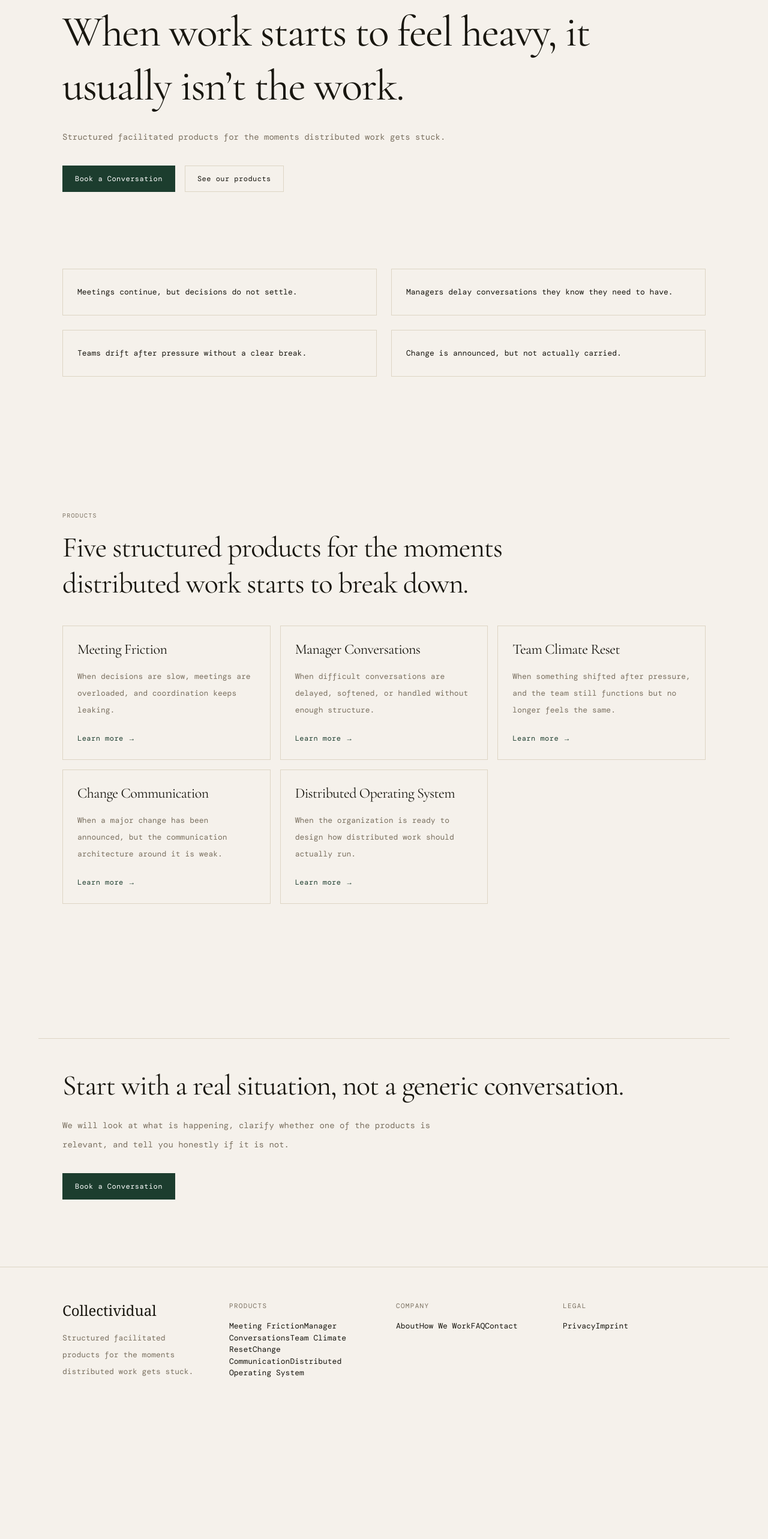
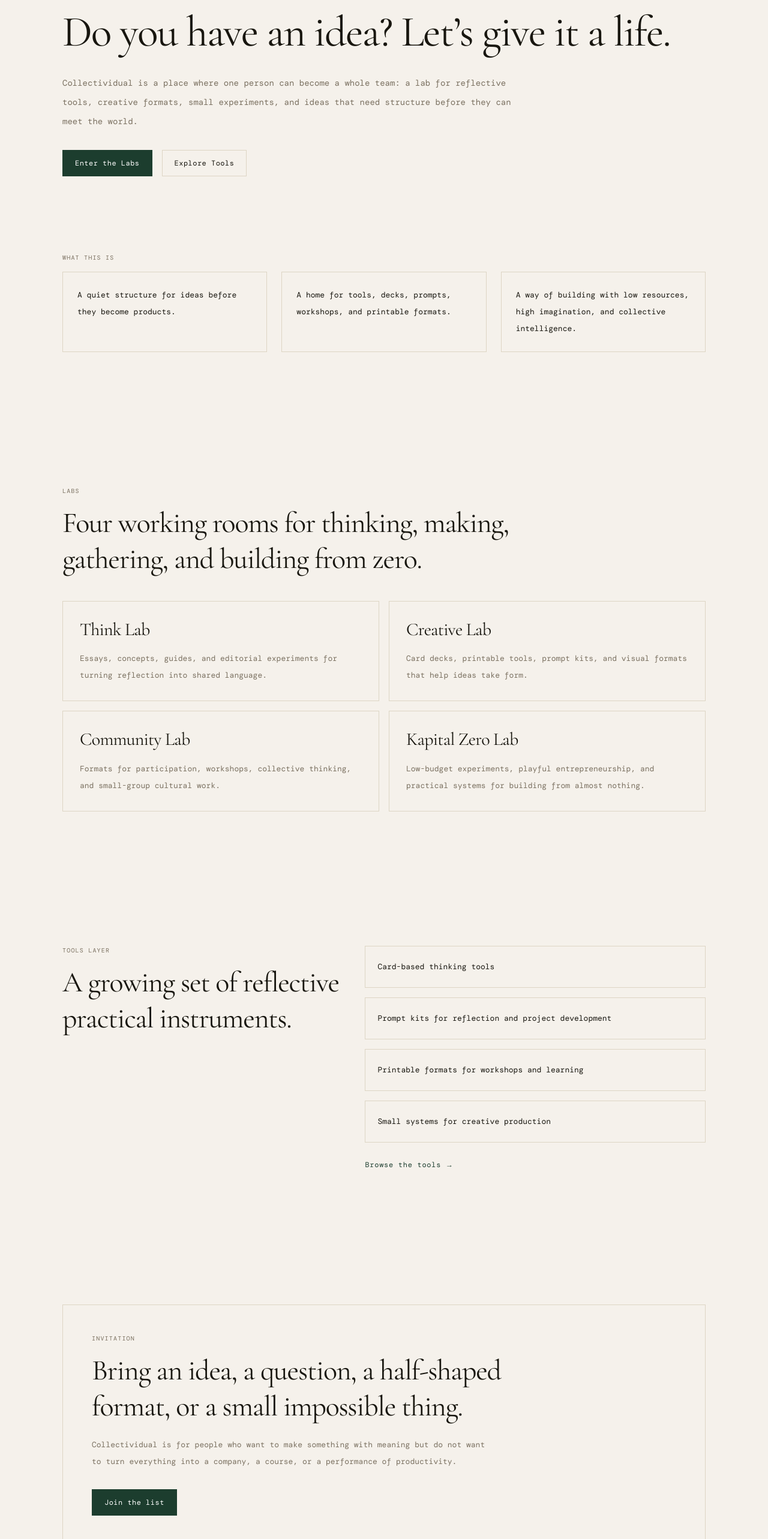
Before and after one commit to selaleakirmak-cmyk/collectividual-site, a Next.js app: page / in a window 1280 px wide. Shown: the part 234-2800 px from the top of the page at 60% size. Before the commit the page ends 2591 px from the top, so only its background shows below. Built offline with nearby package versions, Linux system fonts and the light colour scheme; a web font is replaced by a local one.

Commit message:
Restore Collectividual labs homepage

```diff
--- a/app/page.tsx
+++ b/app/page.tsx
@@ -1,76 +1,151 @@
 import Link from "next/link";
 import Container from "@/components/site/Container";
-import CTASection from "@/components/site/CTASection";
-import ProductCard from "@/components/site/ProductCard";
-import { products } from "@/data/products";
+
+const labs = [
+  {
+    title: "Think Lab",
+    description:
+      "Essays, concepts, guides, and editorial experiments for turning reflection into shared language.",
+    href: "/labs#think-lab",
+  },
+  {
+    title: "Creative Lab",
+    description:
+      "Card decks, printable tools, prompt kits, and visual formats that help ideas take form.",
+    href: "/labs#creative-lab",
+  },
+  {
+    title: "Community Lab",
+    description:
+      "Formats for participation, workshops, collective thinking, and small-group cultural work.",
+    href: "/labs#community-lab",
+  },
+  {
+    title: "Kapital Zero Lab",
+    description:
+      "Low-budget experiments, playful entrepreneurship, and practical systems for building from almost nothing.",
+    href: "/labs#kapital-zero-lab",
+  },
+];
+
+const tools = [
+  "Card-based thinking tools",
+  "Prompt kits for reflection and project development",
+  "Printable formats for workshops and learning",
+  "Small systems for creative production",
+];
 
 export default function HomePage() {
   return (
     <>
       <section className="py-24 md:py-32">
         <Container>
-          <p className="mb-5 text-[10px] uppercase tracking-[0.14em] text-[var(--muted)]">Collectividual</p>
+          <p className="mb-5 text-[10px] uppercase tracking-[0.14em] text-[var(--muted)]">
+            Collectividual
+          </p>
           <h1 className="max-w-5xl text-5xl leading-tight md:text-7xl">
-            When work starts to feel heavy, it usually isn’t the work.
+            Do you have an idea? Let’s give it a life.
           </h1>
-          <p className="mt-6 max-w-2xl text-[14px] leading-8 text-[var(--muted)]">
-            Structured facilitated products for the moments distributed work gets stuck.
+          <p className="mt-6 max-w-3xl text-[14px] leading-8 text-[var(--muted)]">
+            Collectividual is a place where one person can become a whole team: a lab for reflective tools,
+            creative formats, small experiments, and ideas that need structure before they can meet the world.
           </p>
           <div className="mt-8 flex flex-wrap gap-4">
             <Link
-              href="/book"
+              href="/labs"
               className="border border-[var(--accent)] bg-[var(--accent)] px-5 py-3 text-[12px] tracking-[0.04em] text-white transition hover:bg-[var(--accent-light)]"
             >
-              Book a Conversation
+              Enter the Labs
             </Link>
             <Link
-              href="/products"
+              href="/tools"
               className="border border-[var(--border)] px-5 py-3 text-[12px] tracking-[0.04em] text-[var(--text)]"
             >
-              See our products
+              Explore Tools
             </Link>
           </div>
         </Container>
       </section>
 
       <section className="pb-20 md:pb-28">
-        <Container className="grid gap-6 md:grid-cols-2">
+        <Container>
+          <p className="mb-4 text-[10px] uppercase tracking-[0.12em] text-[var(--muted)]">
+            What this is
+          </p>
+          <div className="grid gap-6 md:grid-cols-3">
             {[
-            "Meetings continue, but decisions do not settle.",
-            "Managers delay conversations they know they need to have.",
-            "Teams drift after pressure without a clear break.",
-            "Change is announced, but not actually carried.",
+              "A quiet structure for ideas before they become products.",
+              "A home for tools, decks, prompts, workshops, and printable formats.",
+              "A way of building with low resources, high imagination, and collective intelligence.",
             ].map((item) => (
               <div key={item} className="border border-[var(--border)] p-6 text-[13px] leading-7 text-[var(--text)]">
                 {item}
               </div>
             ))}
+          </div>
         </Container>
       </section>
 
       <section className="py-20 md:py-28">
         <Container>
-          <p className="mb-4 text-[10px] uppercase tracking-[0.12em] text-[var(--muted)]">Products</p>
+          <p className="mb-4 text-[10px] uppercase tracking-[0.12em] text-[var(--muted)]">Labs</p>
           <h2 className="max-w-4xl text-4xl leading-tight md:text-5xl">
-            Five structured products for the moments distributed work starts to break down.
+            Four working rooms for thinking, making, gathering, and building from zero.
           </h2>
-          <div className="mt-10 grid gap-4 md:grid-cols-2 xl:grid-cols-3">
-            {products.map((product) => (
-              <ProductCard
-                key={product.slug}
-                name={product.name}
-                description={product.shortDescription}
-                href={`/products/${product.slug}`}
-              />
+          <div className="mt-10 grid gap-4 md:grid-cols-2">
+            {labs.map((lab) => (
+              <Link
+                key={lab.title}
+                href={lab.href}
+                className="border border-[var(--border)] p-7 transition hover:border-[var(--accent)]"
+              >
+                <h3 className="text-3xl leading-tight">{lab.title}</h3>
+                <p className="mt-4 text-[13px] leading-7 text-[var(--muted)]">{lab.description}</p>
+              </Link>
             ))}
           </div>
         </Container>
       </section>
 
-      <CTASection
-        title="Start with a real situation, not a generic conversation."
-        description="We will look at what is happening, clarify whether one of the products is relevant, and tell you honestly if it is not."
-      />
+      <section className="py-20 md:py-28">
+        <Container className="grid gap-10 md:grid-cols-[0.9fr_1.1fr]">
+          <div>
+            <p className="mb-4 text-[10px] uppercase tracking-[0.12em] text-[var(--muted)]">Tools layer</p>
+            <h2 className="text-4xl leading-tight md:text-5xl">A growing set of reflective practical instruments.</h2>
+          </div>
+          <div className="grid gap-4">
+            {tools.map((tool) => (
+              <div key={tool} className="border border-[var(--border)] p-5 text-[13px] leading-7 text-[var(--text)]">
+                {tool}
+              </div>
+            ))}
+            <Link href="/tools" className="mt-3 inline-flex text-[12px] tracking-[0.06em] text-[var(--accent)]">
+              Browse the tools →
+            </Link>
+          </div>
+        </Container>
+      </section>
+
+      <section className="py-20 md:py-28">
+        <Container>
+          <div className="border border-[var(--border)] p-8 md:p-12">
+            <p className="mb-4 text-[10px] uppercase tracking-[0.12em] text-[var(--muted)]">Invitation</p>
+            <h2 className="max-w-3xl text-4xl leading-tight md:text-5xl">
+              Bring an idea, a question, a half-shaped format, or a small impossible thing.
+            </h2>
+            <p className="mt-5 max-w-2xl text-[13px] leading-7 text-[var(--muted)]">
+              Collectividual is for people who want to make something with meaning but do not want to turn
+              everything into a company, a course, or a performance of productivity.
+            </p>
+            <Link
+              href="/join"
+              className="mt-8 inline-flex border border-[var(--accent)] bg-[var(--accent)] px-5 py-3 text-[12px] tracking-[0.04em] text-white transition hover:bg-[var(--accent-light)]"
+            >
+              Join the list
+            </Link>
+          </div>
+        </Container>
+      </section>
     </>
   );
 }
```
Lines whose indentation alone changed are shown as unchanged.
